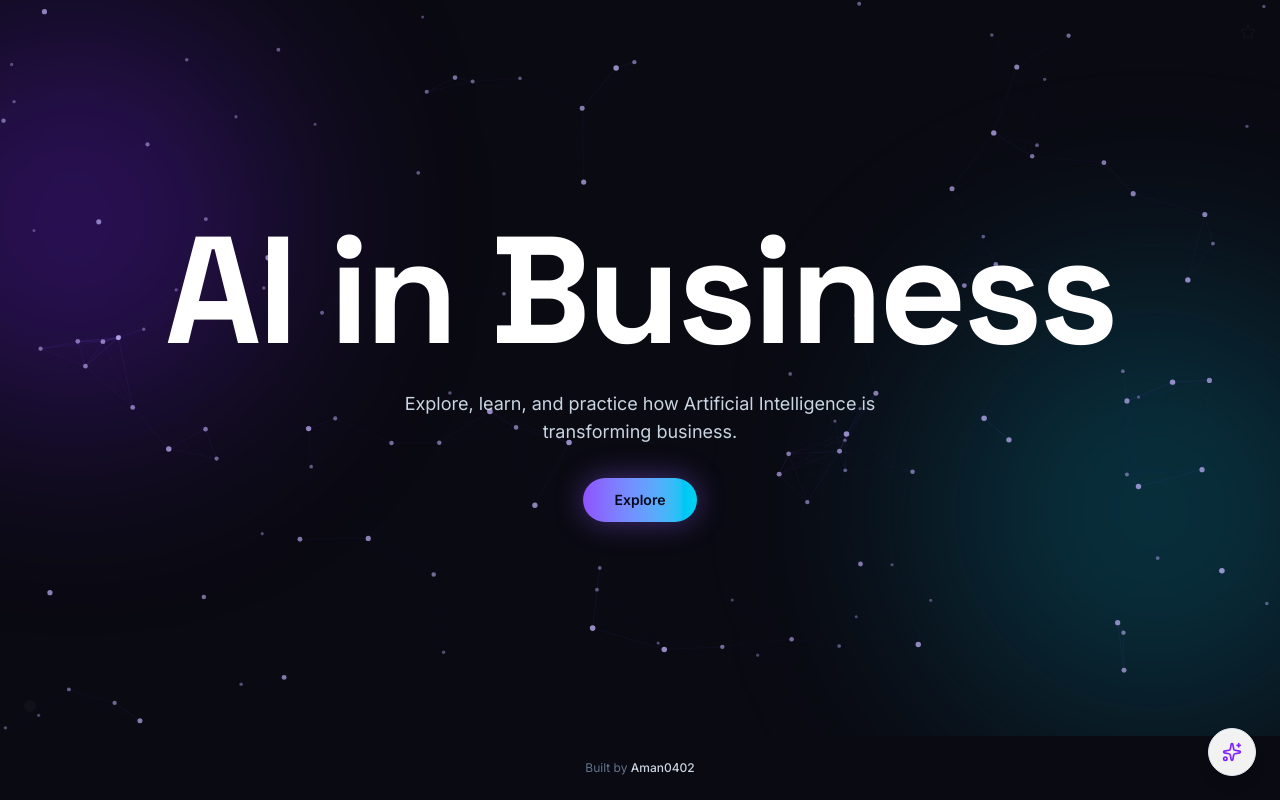
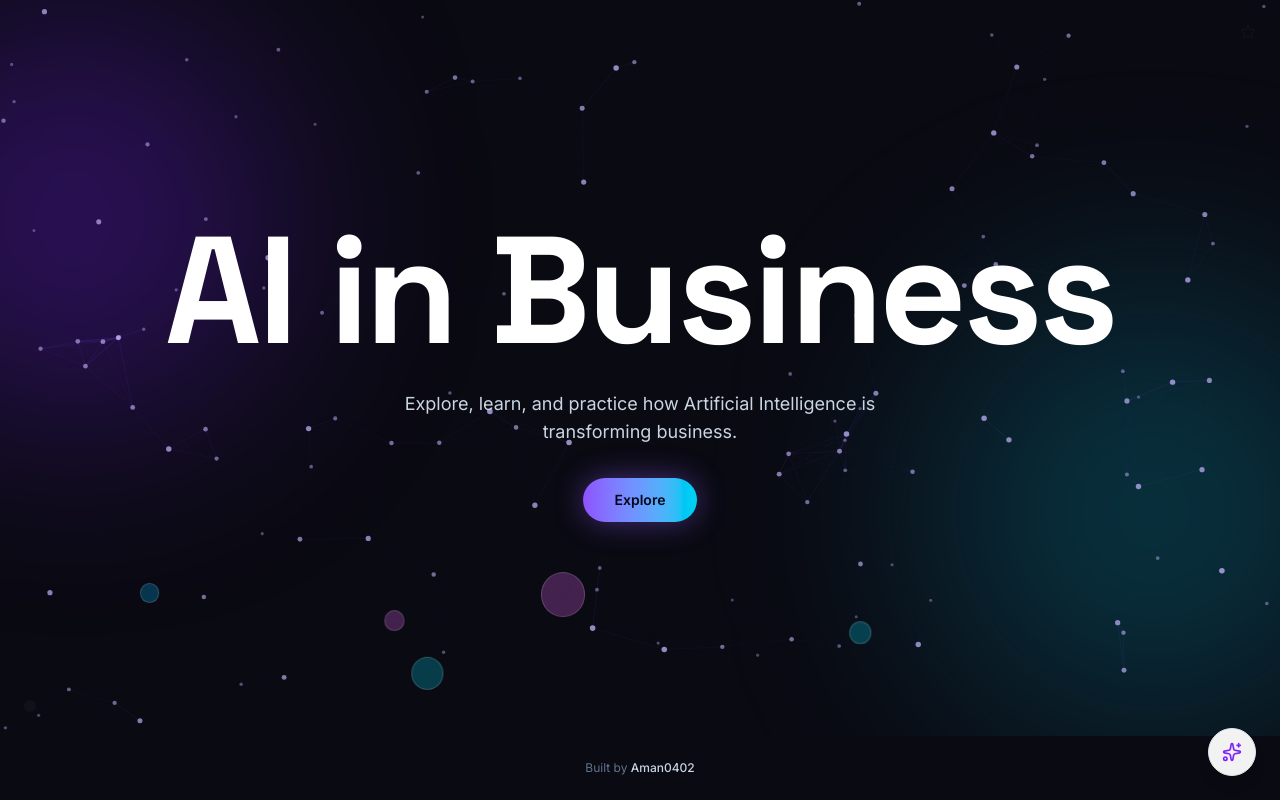
Before and after one commit to Aman-0402/AI-World, a React (Vite) app: page / in a window 1280 px wide. Built offline with nearby package versions, Linux system fonts and the light colour scheme.

Commit message:
Add clickable floating bubbles to landing hero that burst into scattered shards

```diff
--- /dev/null
+++ b/src/components/FloatingBubbles.jsx
@@ -0,0 +1,91 @@
+import { useCallback, useRef, useState } from 'react'
+
+const BUBBLE_COUNT = 10
+const COLORS = ['bg-violet-400/30', 'bg-cyan-400/30', 'bg-fuchsia-400/30', 'bg-sky-400/30']
+const SHARD_COUNT = 8
+
+function randomBubble(id) {
+  return {
+    id,
+    left: Math.random() * 90 + 5,
+    size: Math.random() * 30 + 18,
+    duration: Math.random() * 8 + 11,
+    delay: Math.random() * 10,
+    drift: Math.random() * 60 - 30,
+    color: COLORS[Math.floor(Math.random() * COLORS.length)],
+  }
+}
+
+export default function FloatingBubbles() {
+  const [bubbles, setBubbles] = useState(() => Array.from({ length: BUBBLE_COUNT }, (_, i) => randomBubble(i)))
+  const [bursts, setBursts] = useState([])
+  const nextId = useRef(BUBBLE_COUNT)
+  const nextBurstId = useRef(0)
+
+  const popBubble = useCallback((bubble, e) => {
+    e.stopPropagation()
+    const rect = e.currentTarget.getBoundingClientRect()
+    const parentRect = e.currentTarget.parentElement.getBoundingClientRect()
+    const cx = rect.left - parentRect.left + rect.width / 2
+    const cy = rect.top - parentRect.top + rect.height / 2
+    const burstId = nextBurstId.current++
+    const shards = Array.from({ length: SHARD_COUNT }, (_, i) => ({
+      angle: (i / SHARD_COUNT) * 360 + Math.random() * 24,
+      distance: Math.random() * 34 + 26,
+    }))
+
+    setBursts((prev) => [...prev, { id: burstId, x: cx, y: cy, size: bubble.size, color: bubble.color, shards }])
+    setTimeout(() => {
+      setBursts((prev) => prev.filter((b) => b.id !== burstId))
+    }, 650)
+
+    setBubbles((prev) => prev.filter((b) => b.id !== bubble.id))
+    setTimeout(() => {
+      setBubbles((prev) => [...prev, randomBubble(nextId.current++)])
+    }, Math.random() * 2000 + 600)
+  }, [])
+
+  return (
+    <div className="absolute inset-0 z-[5] overflow-hidden">
+      {bubbles.map((b) => (
+        <button
+          key={b.id}
+          type="button"
+          onClick={(e) => popBubble(b, e)}
+          aria-label="Pop bubble"
+          className={`hero-bubble pointer-events-auto absolute rounded-full border border-white/20 ${b.color} backdrop-blur-sm`}
+          style={{
+            left: `${b.left}%`,
+            width: b.size,
+            height: b.size,
+            bottom: '-10%',
+            animationDuration: `${b.duration}s`,
+            animationDelay: `${b.delay}s`,
+            '--drift': `${b.drift}px`,
+          }}
+        />
+      ))}
+      {bursts.map((burst) => (
+        <div
+          key={burst.id}
+          className="pointer-events-none absolute"
+          style={{ left: burst.x, top: burst.y, width: 0, height: 0 }}
+          aria-hidden="true"
+        >
+          {burst.shards.map((s, i) => (
+            <span
+              key={i}
+              className={`bubble-shard absolute rounded-full ${burst.color}`}
+              style={{
+                width: burst.size / 5,
+                height: burst.size / 5,
+                '--angle': `${s.angle}deg`,
+                '--dist': `${s.distance}px`,
+              }}
+            />
+          ))}
+        </div>
+      ))}
+    </div>
+  )
+}
--- a/src/index.css
+++ b/src/index.css
@@ -29,6 +29,59 @@ body {
 @media (prefers-reduced-motion: reduce) {
   .hero-orb {
     animation: none;
+  }
+}
+
+@keyframes bubbleFloat {
+  0% {
+    transform: translate(0, 0);
+    opacity: 0;
+  }
+  8% {
+    opacity: 0.85;
+  }
+  92% {
+    opacity: 0.85;
+  }
+  100% {
+    transform: translate(var(--drift), -115vh);
+    opacity: 0;
+  }
+}
+
+.hero-bubble {
+  animation-name: bubbleFloat;
+  animation-timing-function: linear;
+  animation-iteration-count: infinite;
+  cursor: pointer;
+  padding: 0;
+}
+
+.hero-bubble:hover {
+  filter: brightness(1.2);
+}
+
+@keyframes bubbleShard {
+  0% {
+    transform: translate(-50%, -50%) rotate(var(--angle)) translateX(0) scale(1);
+    opacity: 1;
+  }
+  100% {
+    transform: translate(-50%, -50%) rotate(var(--angle)) translateX(var(--dist)) scale(0.2);
+    opacity: 0;
+  }
+}
+
+.bubble-shard {
+  left: 0;
+  top: 0;
+  animation: bubbleShard 0.6s ease-out forwards;
+}
+
+@media (prefers-reduced-motion: reduce) {
+  .hero-bubble {
+    animation: none;
+    opacity: 0.6;
   }
 }
 
--- a/src/pages/Landing.jsx
+++ b/src/pages/Landing.jsx
@@ -3,6 +3,7 @@ import { useRef, useState } from 'react'
 import { Star } from 'lucide-react'
 import AIShortcuts from '../components/AIShortcuts.jsx'
 import ParticleField from '../components/ParticleField.jsx'
+import FloatingBubbles from '../components/FloatingBubbles.jsx'
 import HiddenSpot from '../components/HiddenSpot.jsx'
 import Footer from '../components/Footer.jsx'
 
@@ -65,6 +66,7 @@ export default function Landing() {
           aria-hidden="true"
         />
         <ParticleField ref={particleRef} />
+        <FloatingBubbles />
 
         <Link
           to="/psst"
```
